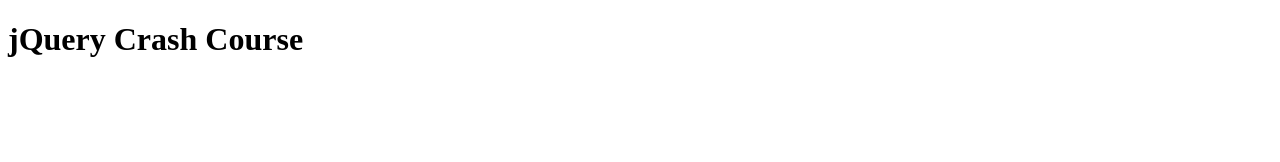
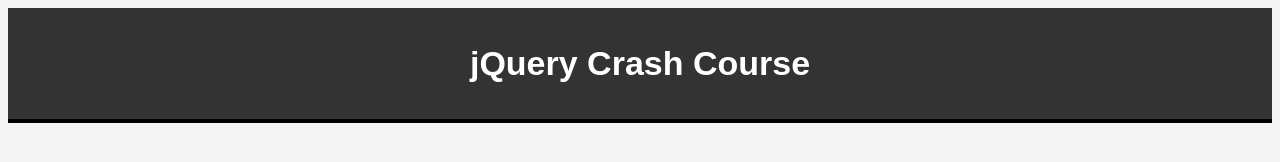
Before and after one commit to wisestme/playground, a plain HTML site: page jquery.html in a window 1280 px wide. Drawn offline with Linux system fonts and the light colour scheme; files whose address does not match are found by name.

Commit message:
add styles to page

```diff
--- a/jquery.html
+++ b/jquery.html
@@ -3,7 +3,28 @@
 <head>
 	<meta charset="UTF-8">
 	<title>Jquery Crash Course</title>
+	<style>
+		body {
+			font-size: 17px;
+			font-family: arial;
+			background: #f4f4f4;
+			line-height: 1.5em;
+		}
 
+		header {
+			background: #333;
+			color: #fff;
+			padding: 20px;
+			text-align: center;
+			border-bottom: 4px #000 solid;
+		}
+
+		#container {
+			width: 90%;
+			margin: auto;
+			padding: 10px;
+		}
+	</style>
 </head>
 <body>
 	<header>
```
